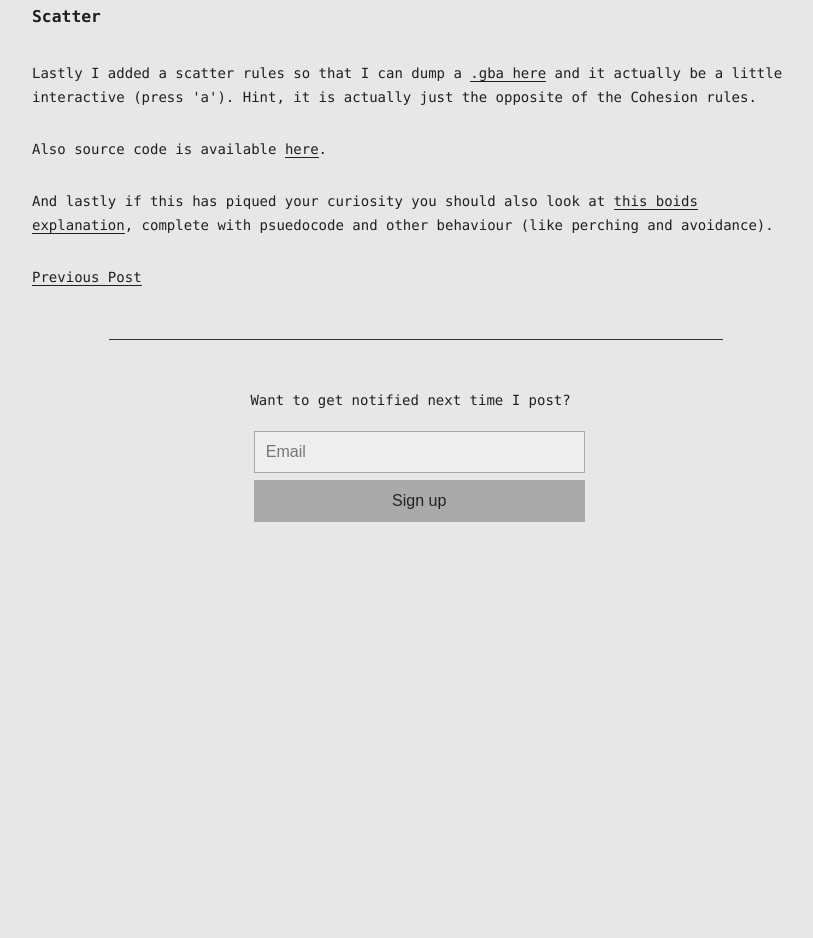
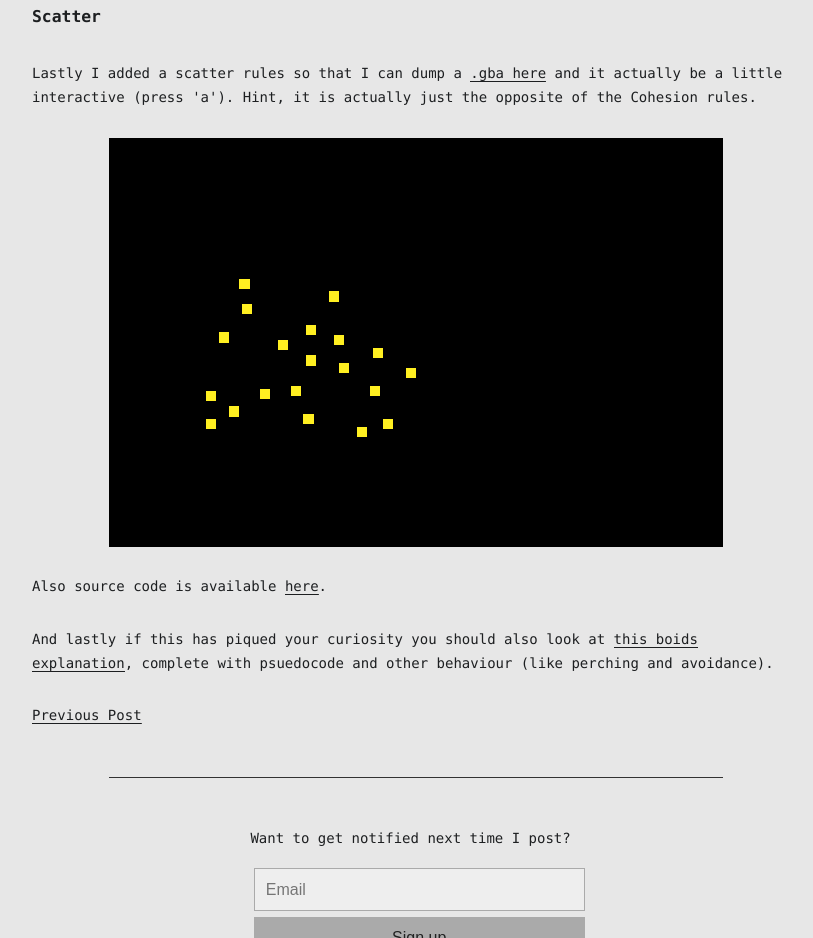
Before and after one commit to foopod/blog-5.0, an Eleventy site: page posts/2021-05-24-boids-on-gba.md in a window 1280 px wide. Shown: the part 5246-6184 px from the top of the page, without its empty margins (224-1037 px from the left). Before the commit the page ends 5835 px from the top, so only its background shows below. Built offline with nearby package versions, Linux system fonts and the light colour scheme; Eleventy itself is replaced by a stand-in of ours; files that its build step writes are made by us from their sources.

Commit message:
add scatter gif

```diff
--- a/posts/2021-05-24-boids-on-gba.md
+++ b/posts/2021-05-24-boids-on-gba.md
@@ -155,6 +155,8 @@ With this and similar improvements I can stick to 60fps (allbeit at 90% cpu usag
 
 Lastly I added a scatter rules so that I can dump a [.gba here](https://github.com/foopod/gba-boids/releases/download/release/boids.gba) and it actually be a little interactive (press 'a'). Hint, it is actually just the opposite of the Cohesion rules.
 
+![](/img/scatter.gif)
+
 Also source code is available [here](https://github.com/foopod/gba-boids).
 
 And lastly if this has piqued your curiosity you should also look at [this boids explanation](http://www.kfish.org/boids/pseudocode.html), complete with psuedocode and other behaviour (like perching and avoidance).
```
